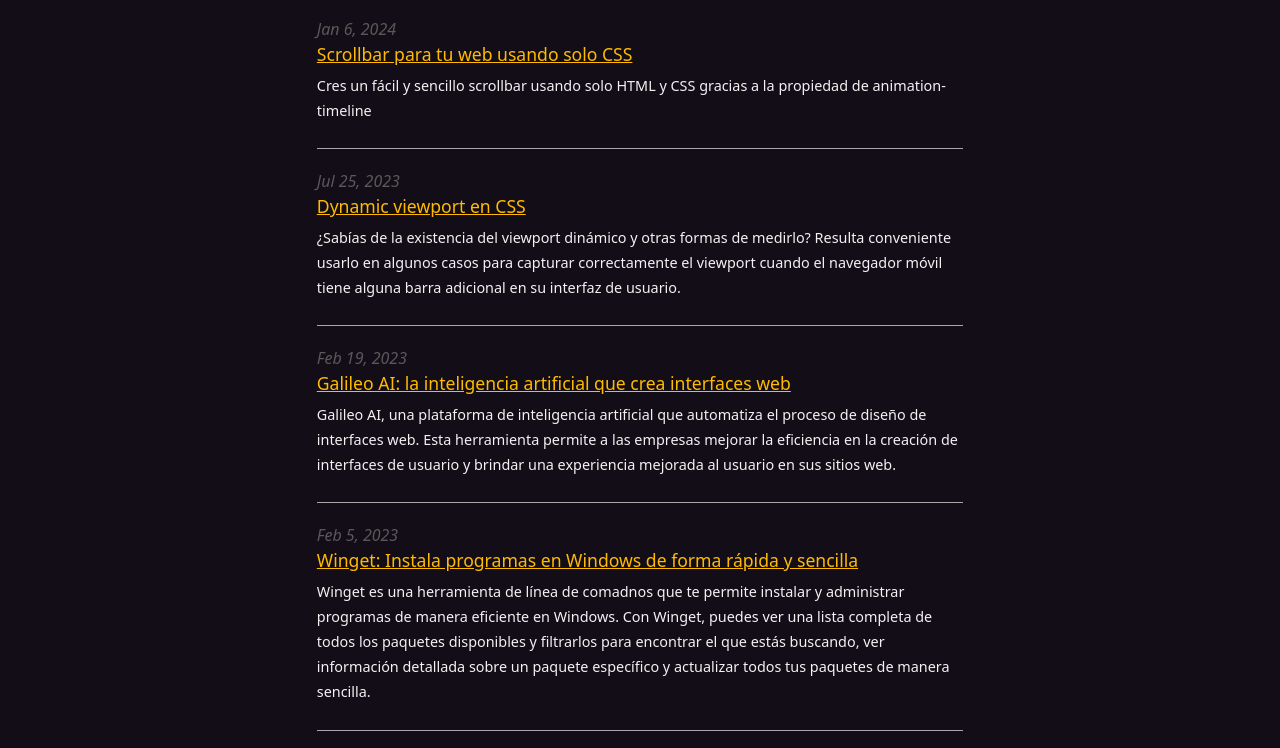
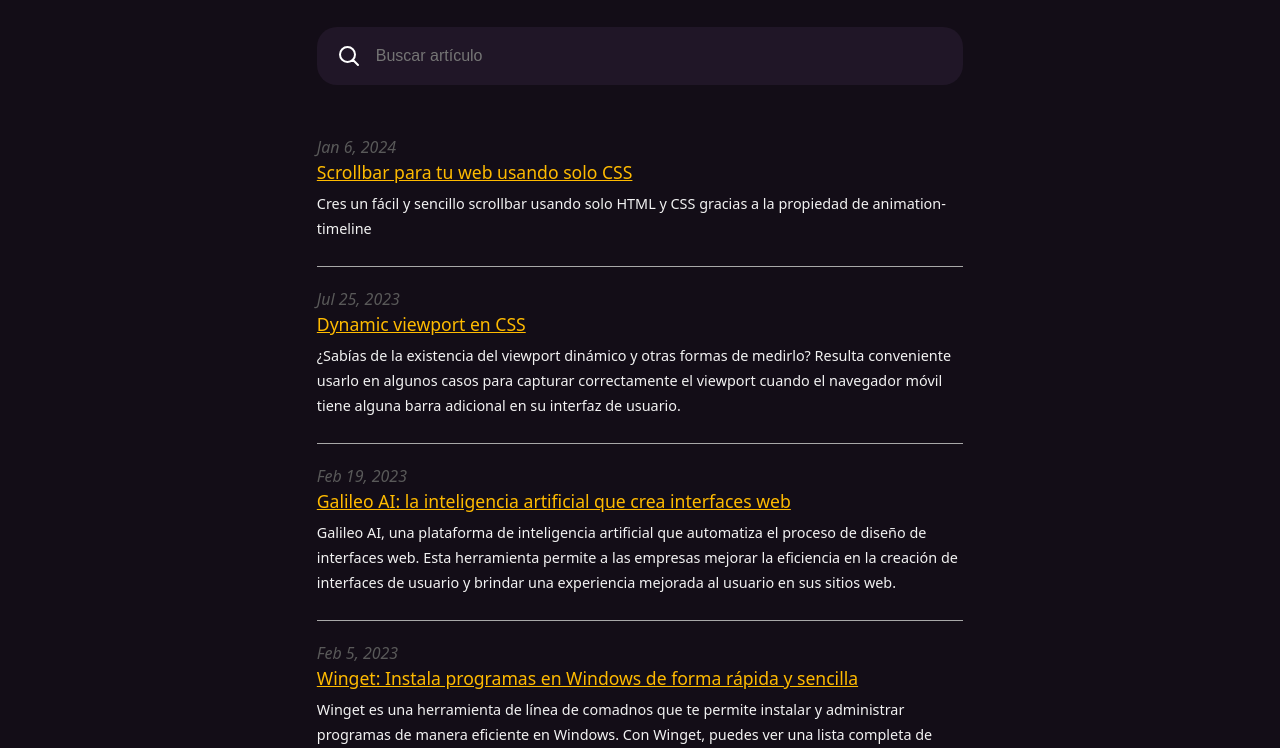
Before and after one commit to Casvaru/casvaru.blog, an Astro site: page / in a window 1280 px wide. Shown: the part 288-1036 px from the top of the page. Built offline with nearby package versions, Linux system fonts and the light colour scheme; Astro itself is replaced by a stand-in of ours.

Commit message:
add searchBar in index and update global css

```diff
--- a/src/pages/index.astro
+++ b/src/pages/index.astro
@@ -8,10 +8,10 @@
 import IconTwitter from '../components/icons/IconTwitter.astro';
 import IconTikTok from '../components/icons/IconTikTok.astro'
 import IconTwitch from '../components/icons/IconTwitch.astro'
+import SearchBar from '../components/searchBar.astro'
 const posts = (await getCollection('blog')).sort(
 	(a, b) => a.data.pubDate.valueOf() - b.data.pubDate.valueOf()
-);
-
+)
 ---
 
 <!DOCTYPE html>
@@ -24,11 +24,14 @@
 		<Header />
 		<main>
 			<h1>Desarrollo web y diseño UI UX</h1>
-			<span>Blog destinado a mis apuntes y aprendizajes, más contenido en mis redes</span>
+			<span>Blog destinado a mis apuntes y aprendizajes, más contenido en mis redes.</span>
 			<div class="social">
 				<a href="https://twitter.com/casvaru" target="_blank"><IconTwitter/></a>
 				<a href="https://www.tiktok.com/@casvaru" target="_blank"><IconTikTok/></a>
 				<a href="https://www.twitch.tv/casvaru" target="_blank"><IconTwitch/></a>
+			</div>
+			<div class="containerSearch">
+				<SearchBar />
 			</div>
 			<section>
 				<ul>
--- a/src/styles/global.css
+++ b/src/styles/global.css
@@ -23,6 +23,38 @@
 strong,
 b {
 	color: #f7f7f7;
+}
+#searchForm{
+	display: flex;
+	justify-content: center;
+	width: 100%;
+}
+.containerSearch{
+	width: 100%;
+	display: flex;
+	justify-content: center;
+	align-items: center;
+	background: #201627;
+	border-radius: 20px;
+	padding: 0px 20px;
+	margin: 30px 0px;
+	transition: .3s ease-in;
+}
+.containerSearch:hover{
+	background: #35283f;
+	transition: .1s ease-out;
+}
+.containerSearch form label{
+	display: flex;
+	justify-content: center;
+	align-items: center;
+}
+#searchInput{
+	width: 100%;
+	padding: 20px 15px;
+	border: none;
+	outline: none;
+	background: transparent;
 }
 h2{
 	padding-left: 5px;
```
